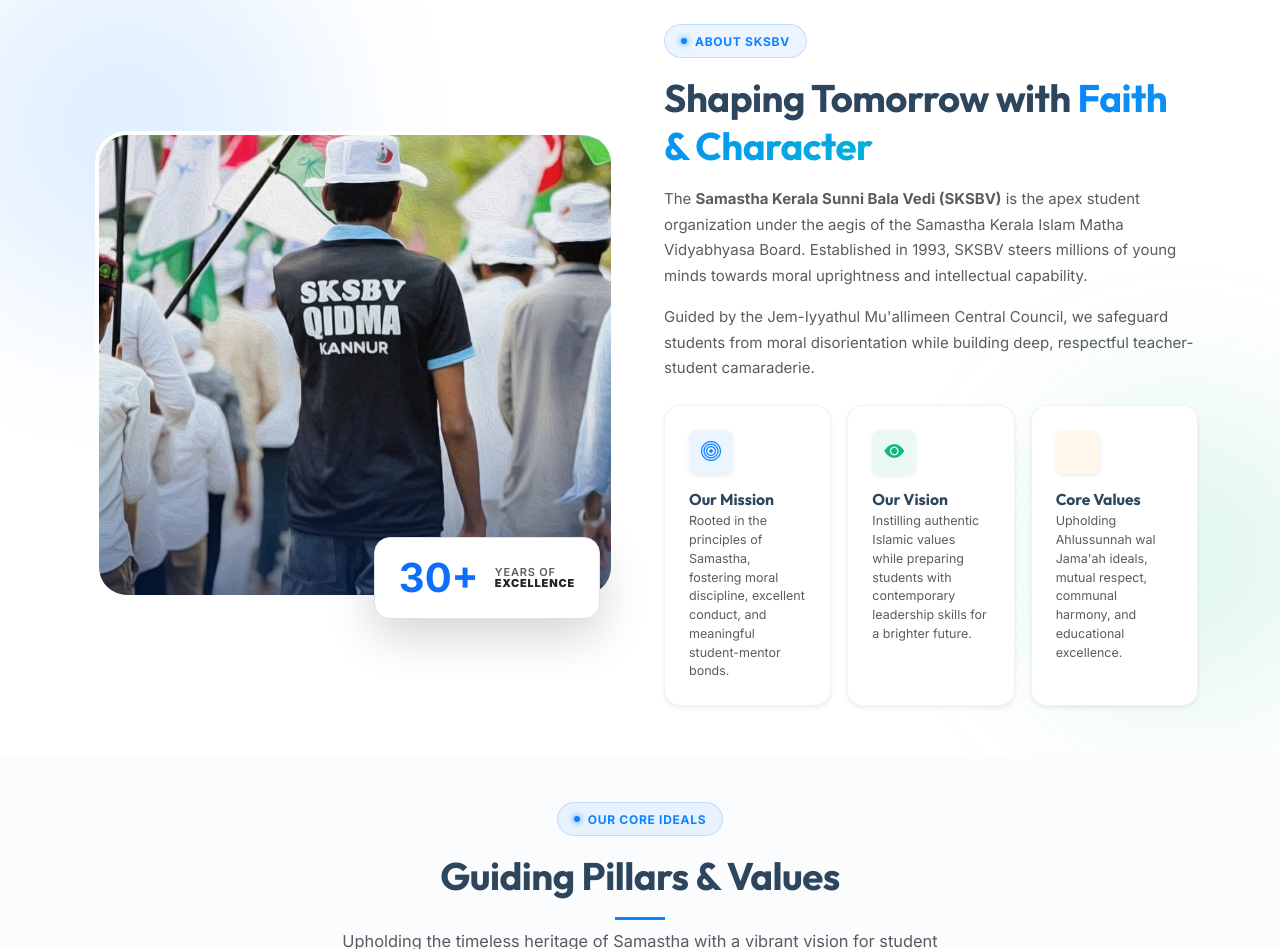
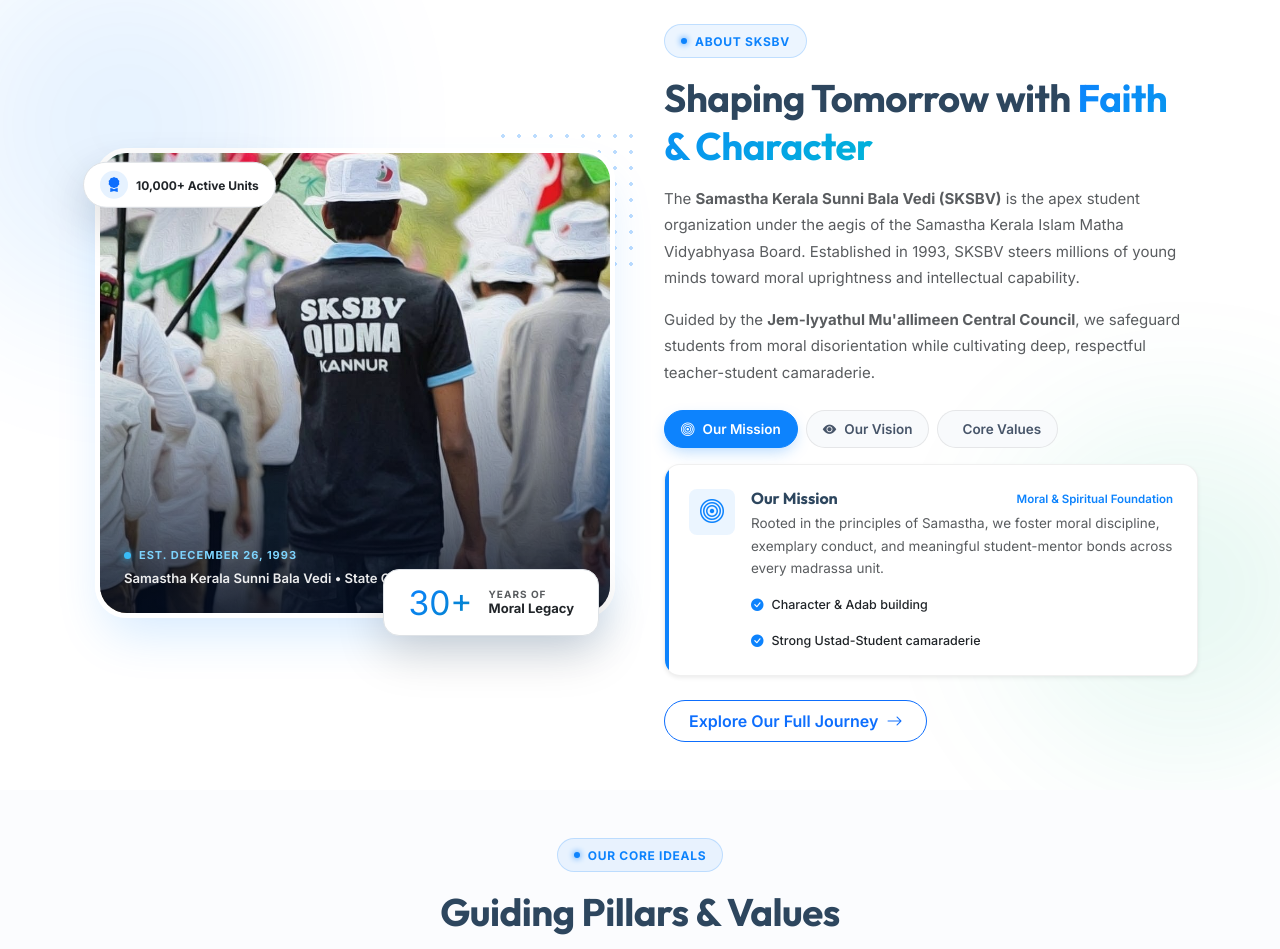
Before and after one commit to nishajtsraihsoft-ops/sksbv-state-frontend-web, a React (Vite) app in the folder react_backup/: page / in a window 1280 px wide. Shown: the part 760-1709 px from the top of the page. Built offline with nearby package versions, Linux system fonts and the light colour scheme; no server answers; a web font is replaced by a local one.

Commit message:
Redesign About section with layered photo collage and interactive Mission/Vision/Values pillar tabs

```diff
--- a/react_backup/src/components/sections/AboutSection.jsx
+++ b/react_backup/src/components/sections/AboutSection.jsx
@@ -1,62 +1,104 @@
-import React from 'react';
+import React, { useState } from 'react';
+import { Link, useLocation } from 'react-router-dom';
 
 const AboutSection = () => {
+    const [activePillar, setActivePillar] = useState(0);
+    const location = useLocation();
+    const isHomePage = location.pathname === '/';
+
     const pillars = [
         {
             title: "Our Mission",
+            subtitle: "Moral & Spiritual Foundation",
             icon: "bi-bullseye",
             color: "#0d83fd",
-            description: "Rooted in the principles of Samastha, fostering moral discipline, excellent conduct, and meaningful student-mentor bonds."
+            description: "Rooted in the principles of Samastha, we foster moral discipline, exemplary conduct, and meaningful student-mentor bonds across every madrassa unit.",
+            points: ["Character & Adab building", "Strong Ustad-Student camaraderie"]
         },
         {
             title: "Our Vision",
+            subtitle: "Future-Ready Leadership",
             icon: "bi-eye-fill",
             color: "#10b981",
-            description: "Instilling authentic Islamic values while preparing students with contemporary leadership skills for a brighter future."
+            description: "Instilling authentic Islamic values while equipping young students with contemporary leadership, communication, and organizational skills for a brighter tomorrow.",
+            points: ["Creative talent empowerment", "Confident community leadership"]
         },
         {
             title: "Core Values",
+            subtitle: "Ahlussunnah Principles",
             icon: "bi-shield-heart",
             color: "#f59e0b",
-            description: "Upholding Ahlussunnah wal Jama'ah ideals, mutual respect, communal harmony, and educational excellence."
+            description: "Upholding Ahlussunnah wal Jama'ah ideals, mutual respect, communal harmony, and unwavering dedication to authentic educational excellence.",
+            points: ["Peace & communal amity", "Authentic scholarly guidance"]
         }
     ];
 
+    const currentPillar = pillars[activePillar];
+
     return (
-        <section id="about" className="about-section py-5 position-relative overflow-hidden">
+        <section id="about" className="about-creative-section py-5 position-relative overflow-hidden">
             {/* Ambient Background Glows */}
             <div className="about-bg-blob blob-1"></div>
             <div className="about-bg-blob blob-2"></div>
 
             <div className="container position-relative z-1" data-aos="fade-up">
                 <div className="row gy-5 align-items-center">
-                    {/* Left Image Stack */}
-                    <div className="col-lg-6" data-aos="fade-right" data-aos-delay="200">
-                        <div className="about-image-stack px-2 px-sm-0 position-relative mx-auto" style={{ maxWidth: '520px' }}>
-                            <div className="main-img-wrapper rounded-5 shadow-2xl overflow-hidden position-relative border">
+                    {/* Left Column: Layered Visual Collage */}
+                    <div className="col-lg-6" data-aos="fade-right" data-aos-delay="150">
+                        <div className="about-collage-wrap position-relative mx-auto px-2 px-sm-0" style={{ maxWidth: '520px' }}>
+                            {/* Decorative Dot Grid */}
+                            <div className="collage-dot-pattern d-none d-sm-block"></div>
+
+                            {/* Main Image Card */}
+                            <div className="main-photo-frame rounded-5 shadow-2xl overflow-hidden position-relative">
                                 <img
                                     src="/assets/img/about/about-img.jpeg"
                                     alt="SKSBV Community & Students"
-                                    className="img-fluid w-100 object-fit-cover"
+                                    className="img-fluid w-100 object-fit-cover about-main-img"
                                     style={{ minHeight: '320px', maxHeight: '460px' }}
-                                    onError={(e) => { e.currentTarget.src = 'https://images.unsplash.com/photo-1529156069898-49953e39b3ac?w=800&auto=format&fit=crop&q=80'; }}
+                                    onError={(e) => {
+                                        e.currentTarget.src = 'https://images.unsplash.com/photo-1529156069898-49953e39b3ac?w=800&auto=format&fit=crop&q=80';
+                                    }}
                                 />
-                                <div className="img-overlay"></div>
+                                <div className="photo-gradient-overlay"></div>
+
+                                {/* Bottom Inner Caption Strip */}
+                                <div className="photo-inner-caption p-3 p-md-4 text-white">
+                                    <div className="d-flex align-items-center gap-2 mb-1">
+                                        <span className="caption-dot"></span>
+                                        <span className="small fw-bold text-uppercase" style={{ letterSpacing: '1px', fontSize: '11px', color: '#7dd3fc' }}>
+                                            Est. December 26, 1993
+                                        </span>
+                                    </div>
+                                    <p className="mb-0 fw-semibold small text-white-90">
+                                        Samastha Kerala Sunni Bala Vedi • State Committee
+                                    </p>
+                                </div>
                             </div>
 
-                            {/* Floating Experience Badge */}
-                            <div className="experience-badge d-flex align-items-center shadow-lg px-3 py-2 px-md-4 py-md-3 rounded-4 bg-white position-absolute border">
-                                <span className="display-6 fw-bold text-primary mb-0 me-2 me-md-3">30+</span>
-                                <span className="text-uppercase fw-semibold text-muted lh-1" style={{ fontSize: '11px', letterSpacing: '0.8px' }}>
-                                    Years of<br /><strong className="text-dark">Excellence</strong>
+                            {/* Top-Left Floating Heritage Pill */}
+                            <div className="floating-heritage-pill shadow-lg px-3 py-2 rounded-pill bg-white position-absolute d-flex align-items-center gap-2 border">
+                                <span className="heritage-icon-circle d-flex align-items-center justify-content-center rounded-circle">
+                                    <i className="bi bi-award-fill text-primary"></i>
                                 </span>
+                                <span className="fw-bold text-dark" style={{ fontSize: '12px' }}>
+                                    10,000+ Active Units
+                                </span>
+                            </div>
+
+                            {/* Bottom-Right Floating 30+ Years Card */}
+                            <div className="floating-years-card shadow-lg px-3 py-2 px-md-4 py-md-3 rounded-4 bg-white position-absolute border d-flex align-items-center gap-2 gap-md-3">
+                                <div className="years-number fw-extra-bold lh-1">30+</div>
+                                <div className="lh-sm">
+                                    <div className="text-uppercase fw-bold text-muted" style={{ fontSize: '10px', letterSpacing: '1px' }}>Years of</div>
+                                    <div className="fw-bold text-dark" style={{ fontSize: '13px' }}>Moral Legacy</div>
+                                </div>
                             </div>
                         </div>
                     </div>
 
-                    {/* Right Content Column */}
-                    <div className="col-lg-6 ps-lg-4 text-center text-lg-start" data-aos="fade-left" data-aos-delay="300">
-                        <div className="about-header mb-4">
+                    {/* Right Column: Narrative + Interactive Pillars */}
+                    <div className="col-lg-6 ps-lg-4 text-center text-lg-start" data-aos="fade-left" data-aos-delay="200">
                         <span className="badge-pill-modern mb-3">
                             <span className="badge-pill-dot"></span>
                             <span>About SKSBV</span>
@@ -66,28 +108,67 @@ const AboutSection = () => {
                             Shaping Tomorrow with <span className="gradient-text-primary">Faith & Character</span>
                         </h2>
 
-                            <p className="text-muted mb-3" style={{ fontSize: '15px', lineHeight: '1.7' }}>
-                                The <strong>Samastha Kerala Sunni Bala Vedi (SKSBV)</strong> is the apex student organization under the aegis of the Samastha Kerala Islam Matha Vidyabhyasa Board. Established in 1993, SKSBV steers millions of young minds towards moral uprightness and intellectual capability.
+                        <p className="text-muted mb-3" style={{ fontSize: '15px', lineHeight: '1.75' }}>
+                            The <strong>Samastha Kerala Sunni Bala Vedi (SKSBV)</strong> is the apex student organization under the aegis of the Samastha Kerala Islam Matha Vidyabhyasa Board. Established in 1993, SKSBV steers millions of young minds toward moral uprightness and intellectual capability.
                         </p>
-                            <p className="text-muted mb-4" style={{ fontSize: '15px', lineHeight: '1.7' }}>
-                                Guided by the Jem-Iyyathul Mu'allimeen Central Council, we safeguard students from moral disorientation while building deep, respectful teacher-student camaraderie.
+                        <p className="text-muted mb-4" style={{ fontSize: '15px', lineHeight: '1.75' }}>
+                            Guided by the <strong>Jem-Iyyathul Mu'allimeen Central Council</strong>, we safeguard students from moral disorientation while cultivating deep, respectful teacher-student camaraderie.
                         </p>
+
+                        {/* Interactive Pillar Selector Tabs */}
+                        <div className="pillar-tabs-bar d-flex flex-wrap gap-2 justify-content-center justify-content-lg-start mb-3">
+                            {pillars.map((pillar, idx) => {
+                                const isActive = activePillar === idx;
+                                return (
+                                    <button
+                                        key={idx}
+                                        type="button"
+                                        onClick={() => setActivePillar(idx)}
+                                        className={`btn pillar-tab-btn rounded-pill px-3 py-2 fw-semibold d-inline-flex align-items-center gap-2 ${isActive ? 'tab-active' : ''}`}
+                                        style={{
+                                            '--tab-color': pillar.color
+                                        }}
+                                    >
+                                        <i className={`bi ${pillar.icon}`}></i>
+                                        <span>{pillar.title}</span>
+                                    </button>
+                                );
+                            })}
                         </div>
 
-                        {/* 3 Pillars Grid */}
-                        <div className="row g-3 justify-content-center justify-content-lg-start">
-                            {pillars.map((pillar, idx) => (
-                                <div className="col-12 col-sm-4" key={idx}>
-                                    <div className="pillar-card p-3 p-md-4 h-100 rounded-4 shadow-sm border bg-white transition-all hover-lift text-start">
+                        {/* Active Pillar Showcase Card */}
                         <div
-                                            className="pillar-icon mb-3 d-flex align-items-center justify-content-center rounded-3 shadow-sm"
-                                            style={{ width: '44px', height: '44px', background: `${pillar.color}15`, color: pillar.color, fontSize: '20px' }}
+                            className="active-pillar-card p-4 rounded-4 bg-white shadow-sm border text-start position-relative overflow-hidden transition-all"
+                            style={{ '--active-color': currentPillar.color }}
                         >
-                                            <i className={`bi ${pillar.icon}`}></i>
+                            <div className="pillar-left-bar" style={{ background: currentPillar.color }}></div>
+
+                            <div className="d-flex align-items-start gap-3">
+                                <div
+                                    className="active-pillar-icon rounded-3 d-flex align-items-center justify-content-center flex-shrink-0"
+                                    style={{ background: `${currentPillar.color}15`, color: currentPillar.color }}
+                                >
+                                    <i className={`bi ${currentPillar.icon} fs-4`}></i>
                                 </div>
-                                        <h4 className="fw-bold mb-1" style={{ color: 'var(--heading-color)', fontSize: '0.98rem' }}>{pillar.title}</h4>
-                                        <p className="mb-0 text-muted" style={{ fontSize: '12.5px', lineHeight: '1.5' }}>{pillar.description}</p>
+                                <div className="flex-grow-1">
+                                    <div className="d-flex align-items-center justify-content-between flex-wrap gap-1 mb-1">
+                                        <h4 className="h6 fw-bold mb-0" style={{ color: 'var(--heading-color)' }}>
+                                            {currentPillar.title}
+                                        </h4>
+                                        <span className="small fw-semibold" style={{ color: currentPillar.color, fontSize: '11.5px' }}>
+                                            {currentPillar.subtitle}
+                                        </span>
                                     </div>
+
+                                    <p className="text-muted mb-3" style={{ fontSize: '13.5px', lineHeight: '1.65' }}>
+                                        {currentPillar.description}
+                                    </p>
+
+                                    <div className="d-flex flex-wrap gap-3">
+                                        {currentPillar.points.map((pt, i) => (
+                                            <div key={i} className="d-flex align-items-center gap-2 small fw-medium text-dark" style={{ fontSize: '12.5px' }}>
+                                                <i className="bi bi-check-circle-fill" style={{ color: currentPillar.color }}></i>
+                                                <span>{pt}</span>
                                             </div>
                                         ))}
                                     </div>
@@ -95,49 +176,178 @@ const AboutSection = () => {
                             </div>
                         </div>
 
+                        {/* Action Link on Home Page */}
+                        {isHomePage && (
+                            <div className="mt-4">
+                                <Link to="/about" className="btn btn-outline-primary rounded-pill px-4 py-2 fw-semibold d-inline-flex align-items-center gap-2 about-more-btn">
+                                    <span>Explore Our Full Journey</span>
+                                    <i className="bi bi-arrow-right"></i>
+                                </Link>
+                            </div>
+                        )}
+                    </div>
+                </div>
+            </div>
+
             <style>{`
-                .about-section {
+                .about-creative-section {
                     background: #ffffff;
+                    padding: 80px 0;
                 }
                 .about-bg-blob {
                     position: absolute;
                     border-radius: 50%;
-                    filter: blur(80px);
-                    opacity: 0.12;
+                    filter: blur(85px);
+                    opacity: 0.1;
                     z-index: 0;
                     pointer-events: none;
                 }
                 .blob-1 { width: 380px; height: 380px; background: #0d83fd; top: -5%; left: -5%; }
                 .blob-2 { width: 320px; height: 320px; background: #10b981; bottom: 5%; right: -5%; }
-                .main-img-wrapper {
-                    border: 4px solid #ffffff !important;
+
+                /* Collage Styling */
+                .collage-dot-pattern {
+                    position: absolute;
+                    top: -20px;
+                    right: -20px;
+                    width: 140px;
+                    height: 140px;
+                    background-image: radial-gradient(rgba(13, 131, 253, 0.28) 2px, transparent 2px);
+                    background-size: 16px 16px;
+                    z-index: 0;
                 }
-                .img-overlay {
+
+                .main-photo-frame {
+                    border: 5px solid #ffffff;
+                    box-shadow: 0 25px 50px -12px rgba(13, 131, 253, 0.18);
+                    z-index: 1;
+                }
+                .about-main-img {
+                    transition: transform 0.6s cubic-bezier(0.16, 1, 0.3, 1);
+                }
+                .main-photo-frame:hover .about-main-img {
+                    transform: scale(1.04);
+                }
+                .photo-gradient-overlay {
                     position: absolute;
                     inset: 0;
-                    background: linear-gradient(180deg, transparent 60%, rgba(1, 41, 112, 0.4) 100%);
+                    background: linear-gradient(180deg, transparent 45%, rgba(2, 12, 32, 0.82) 100%);
                 }
-                .experience-badge {
-                    bottom: -20px;
-                    right: 15px;
+                .photo-inner-caption {
+                    position: absolute;
+                    bottom: 0;
+                    left: 0;
+                    right: 0;
+                    z-index: 2;
+                }
+                .caption-dot {
+                    width: 7px;
+                    height: 7px;
+                    border-radius: 50%;
+                    background: #38bdf8;
+                    box-shadow: 0 0 8px #38bdf8;
+                }
+                .text-white-90 {
+                    color: rgba(255, 255, 255, 0.92);
+                }
+
+                .floating-heritage-pill {
+                    top: 18px;
+                    left: -12px;
                     z-index: 3;
-                    border: 1px solid rgba(0, 0, 0, 0.06);
+                    animation: floatSlow 5s ease-in-out infinite;
                 }
-                @media (max-width: 575px) {
-                    .experience-badge {
-                        bottom: -12px;
-                        right: 8px;
-                        padding: 6px 12px !important;
+                .heritage-icon-circle {
+                    width: 28px;
+                    height: 28px;
+                    background: rgba(13, 131, 253, 0.1);
                 }
-                    .experience-badge .display-6 {
-                        font-size: 1.6rem !important;
+
+                .floating-years-card {
+                    bottom: -18px;
+                    right: 16px;
+                    z-index: 3;
+                }
+                .years-number {
+                    font-size: 2.1rem;
+                    background: linear-gradient(135deg, #0d83fd 0%, #0284c7 100%);
+                    -webkit-background-clip: text;
+                    -webkit-text-fill-color: transparent;
+                }
+
+                @keyframes floatSlow {
+                    0%, 100% { transform: translateY(0); }
+                    50% { transform: translateY(-6px); }
+                }
+
+                /* Interactive Pillar Tabs */
+                .pillar-tab-btn {
+                    font-size: 13.5px;
+                    border: 1px solid rgba(0, 0, 0, 0.08);
+                    background: #f8fafc;
+                    color: #475569;
+                    transition: all 0.25s ease;
+                }
+                .pillar-tab-btn:hover {
+                    background: #ffffff;
+                    color: var(--tab-color);
+                    border-color: var(--tab-color);
+                    transform: translateY(-1px);
+                }
+                .pillar-tab-btn.tab-active {
+                    background: var(--tab-color);
+                    color: #ffffff;
+                    border-color: var(--tab-color);
+                    box-shadow: 0 6px 16px -4px rgba(13, 131, 253, 0.35);
+                }
+
+                .active-pillar-card {
+                    border: 1px solid rgba(0, 0, 0, 0.06) !important;
+                }
+                .pillar-left-bar {
+                    position: absolute;
+                    top: 0;
+                    left: 0;
+                    bottom: 0;
+                    width: 4px;
+                    transition: background 0.3s ease;
+                }
+                .active-pillar-icon {
+                    width: 46px;
+                    height: 46px;
+                    transition: all 0.3s ease;
+                }
+
+                .about-more-btn:hover i {
+                    transform: translateX(4px);
+                    transition: transform 0.2s ease;
+                }
+
+                @media (max-width: 768px) {
+                    .about-creative-section {
+                        padding: 50px 0;
+                    }
+                    .floating-heritage-pill {
+                        left: 6px;
+                        top: 12px;
+                    }
+                    .floating-years-card {
+                        right: 10px;
+                        bottom: -14px;
+                    }
+                    .years-number {
+                        font-size: 1.7rem;
                     }
                 }
-                .pillar-card {
-                    border: 1px solid rgba(0, 0, 0, 0.05) !important;
+
+                @media (max-width: 480px) {
+                    .pillar-tab-btn {
+                        font-size: 12.5px;
+                        padding: 7px 12px !important;
                     }
-                .pillar-card:hover {
-                    border-color: rgba(13, 131, 253, 0.25) !important;
+                    .active-pillar-card {
+                        padding: 1.15rem !important;
+                    }
                 }
             `}</style>
         </section>
```
Lines whose indentation alone changed are shown as unchanged.
